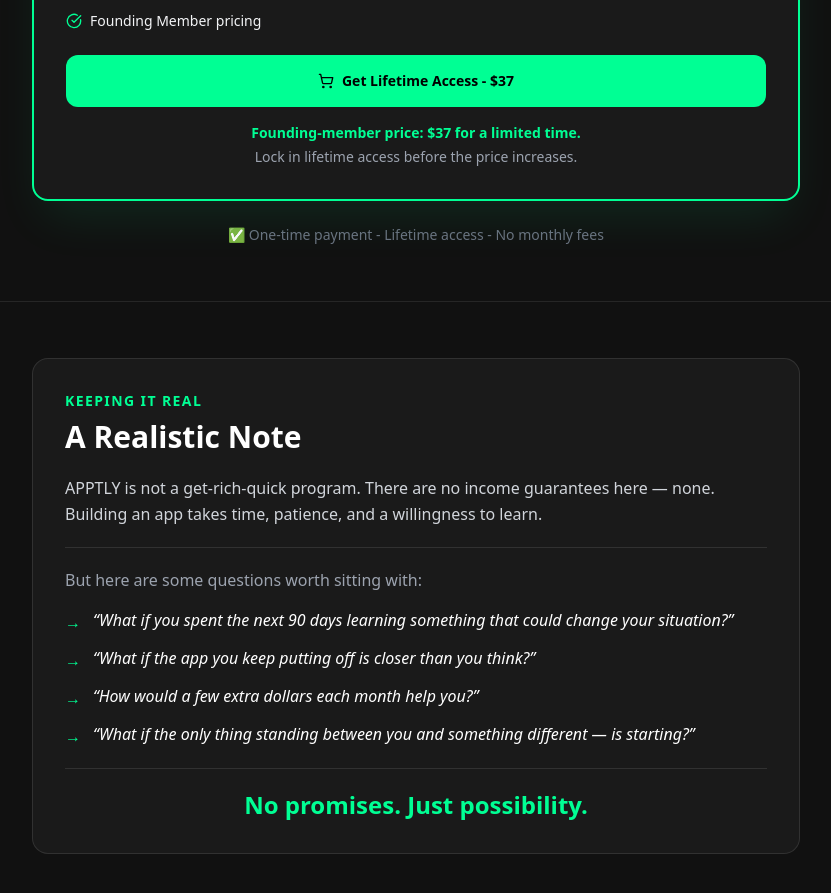
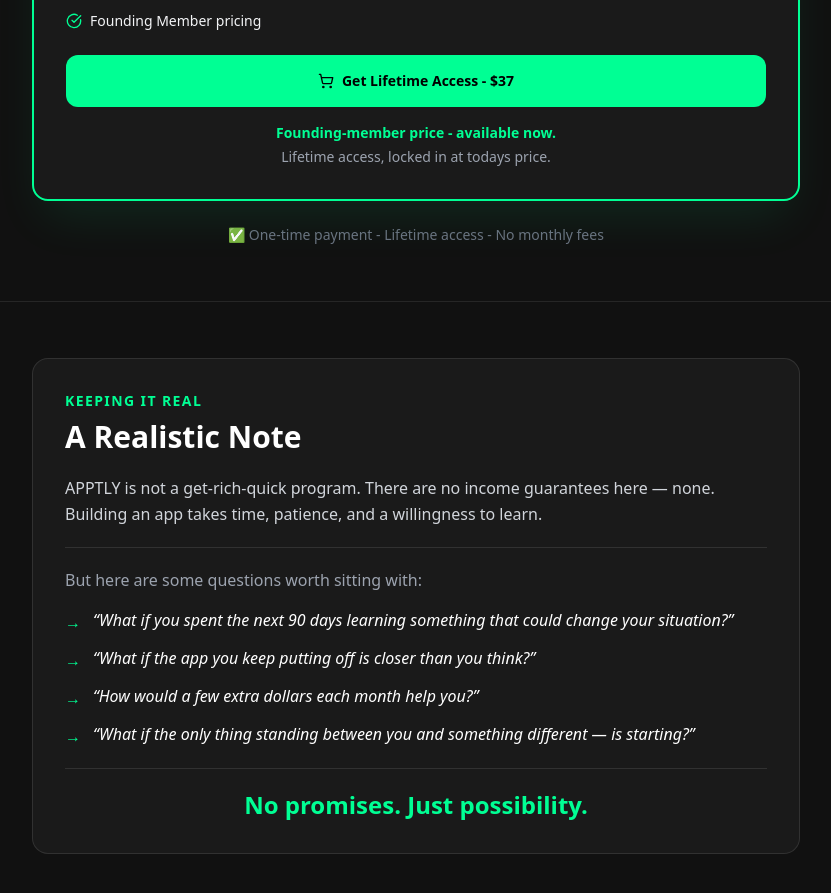
Before and after one commit to myapptly/apptly-website, a Next.js app: page / in a window 1280 px wide. Shown: the part 4764-5657 px from the top of the page, without its empty margins (224-1055 px from the left). Built offline with nearby package versions, Linux system fonts and the light colour scheme.

Commit message:
Update pricing

```diff
--- a/components/pricing.tsx
+++ b/components/pricing.tsx
@@ -88,11 +88,11 @@
                 Get Lifetime Access - $37
               </a>
               <p className="mt-4 text-center text-sm font-semibold text-[#00FF94]">
-  Founding-member price: $37 for a limited time.
+  Founding-member price - available now.
 </p>
 
 <p className="mt-1 text-center text-sm text-gray-400">
-  Lock in lifetime access before the price increases.
+  Lifetime access, locked in at todays price.
 </p>
             </motion.div>
           ))}
```
